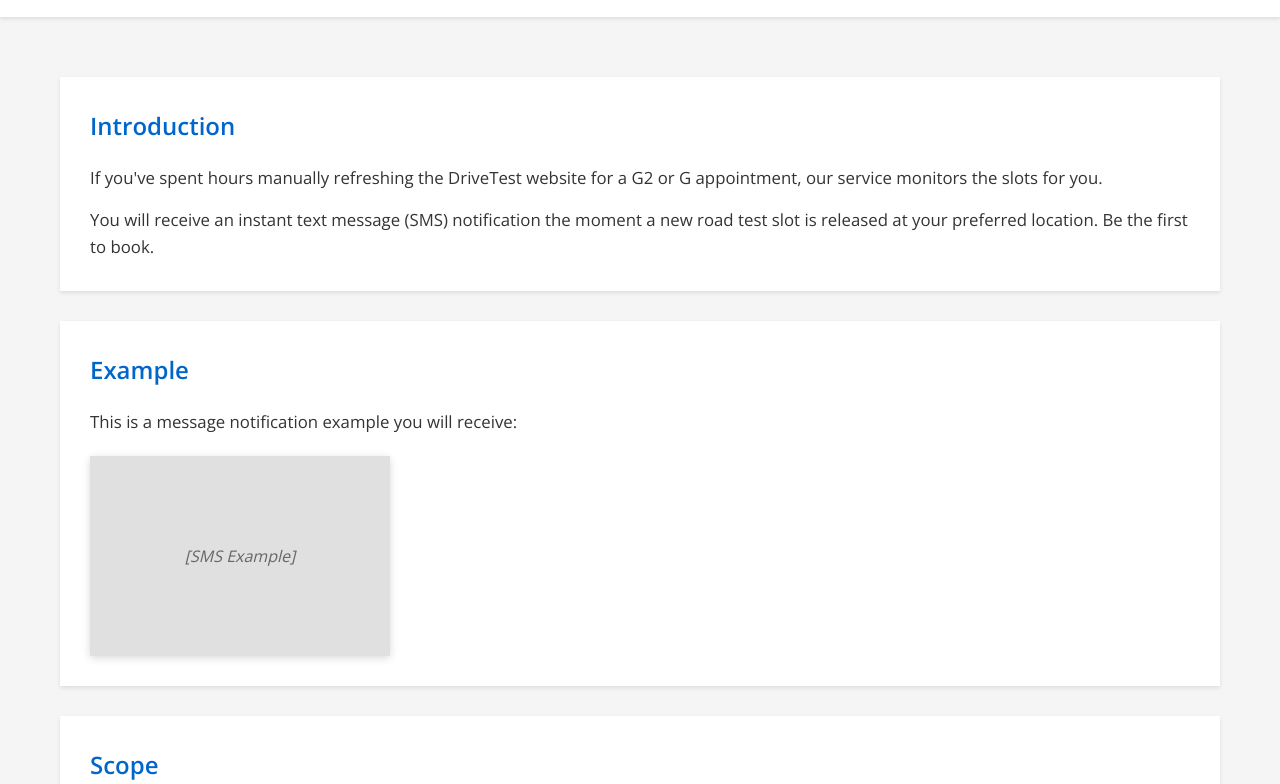
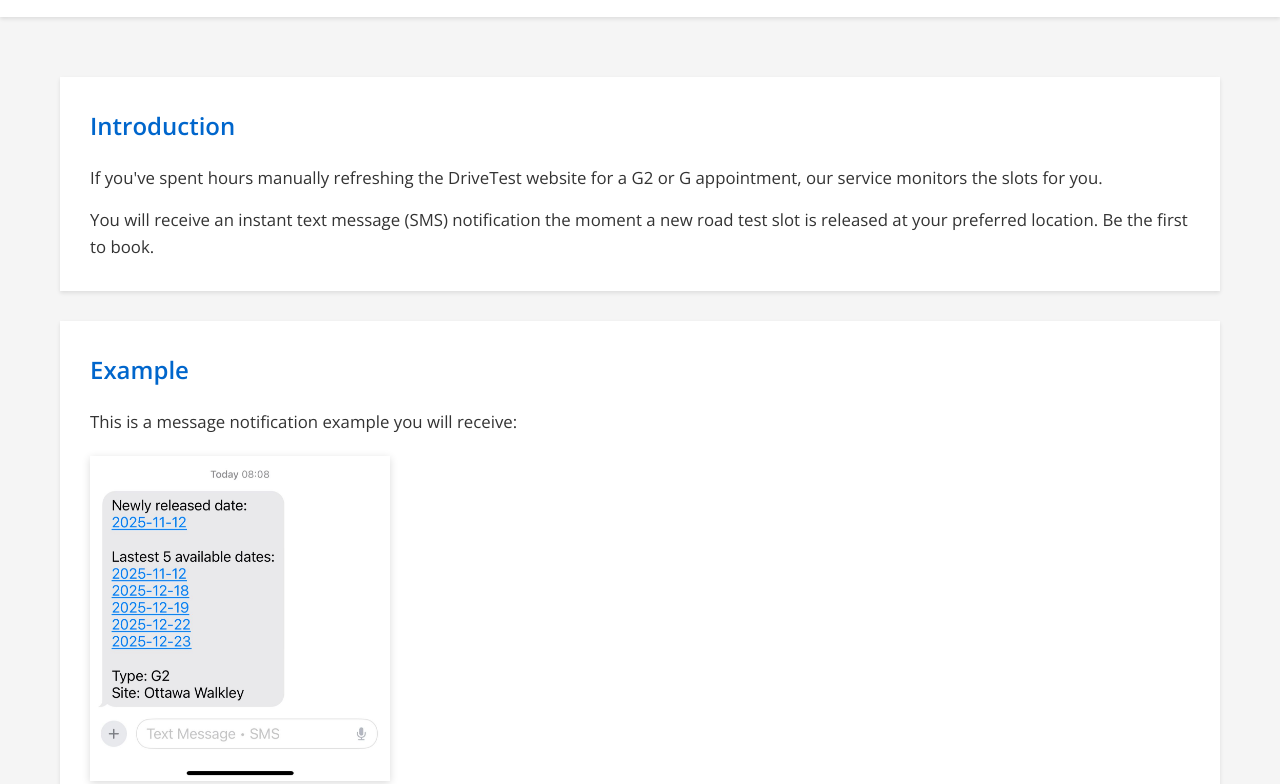
Before and after one commit to wa008/roadtestnotify, a plain HTML site: page index.html in a window 1280 px wide. Shown: the part 168-952 px from the top of the page. Drawn offline with nearby package versions, Linux system fonts and the light colour scheme.

Commit message:
Update index.html

```diff
--- a/index.html
+++ b/index.html
@@ -285,7 +285,7 @@
             <h2>Example</h2>
             <p style="margin-bottom: 20px; color: #333; font-size: 1.05em;">This is a message notification example you will receive:</p>
             <div style="text-align: left;">
-                <div class="image-placeholder">[SMS Example]</div>
+                <img src="images/sms-example.png" alt="SMS notification example" style="max-width: 300px; height: auto; box-shadow: 0 2px 8px rgba(0,0,0,0.15);">
             </div>
         </div>
 
```
